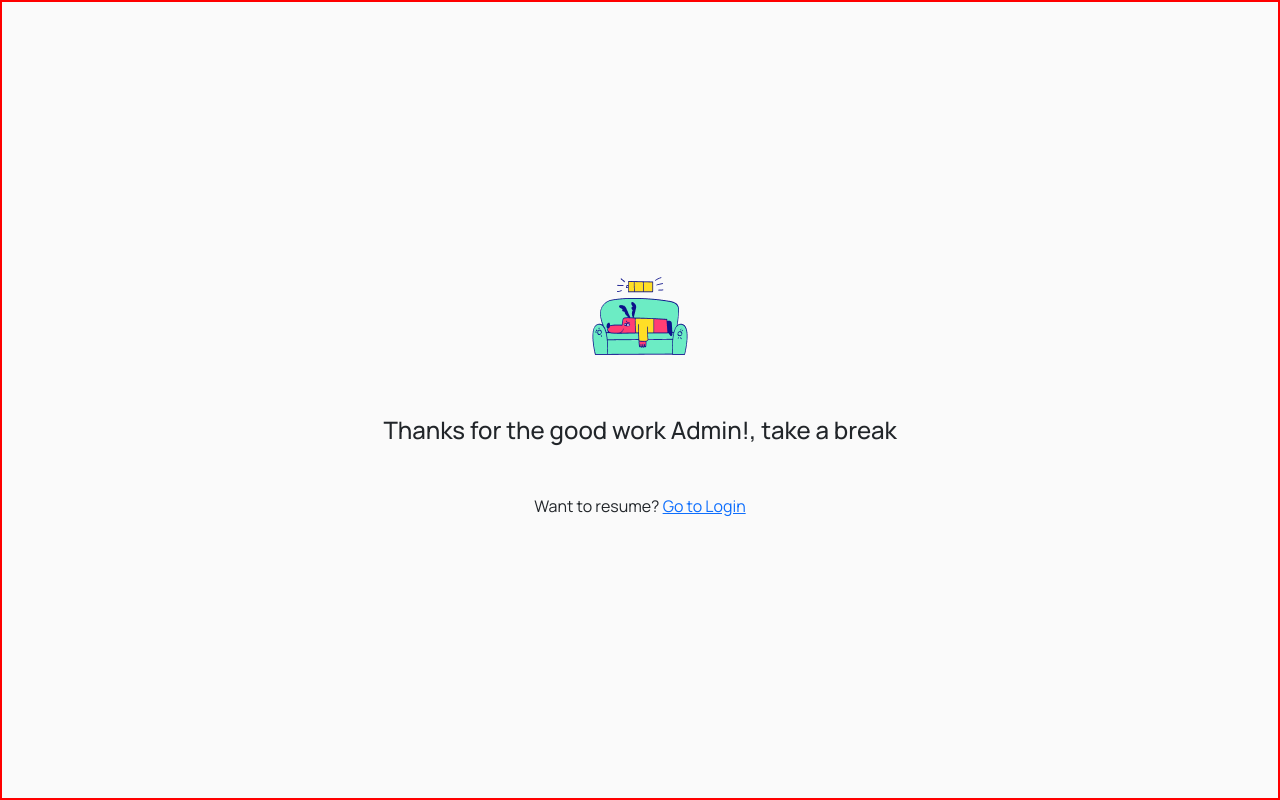
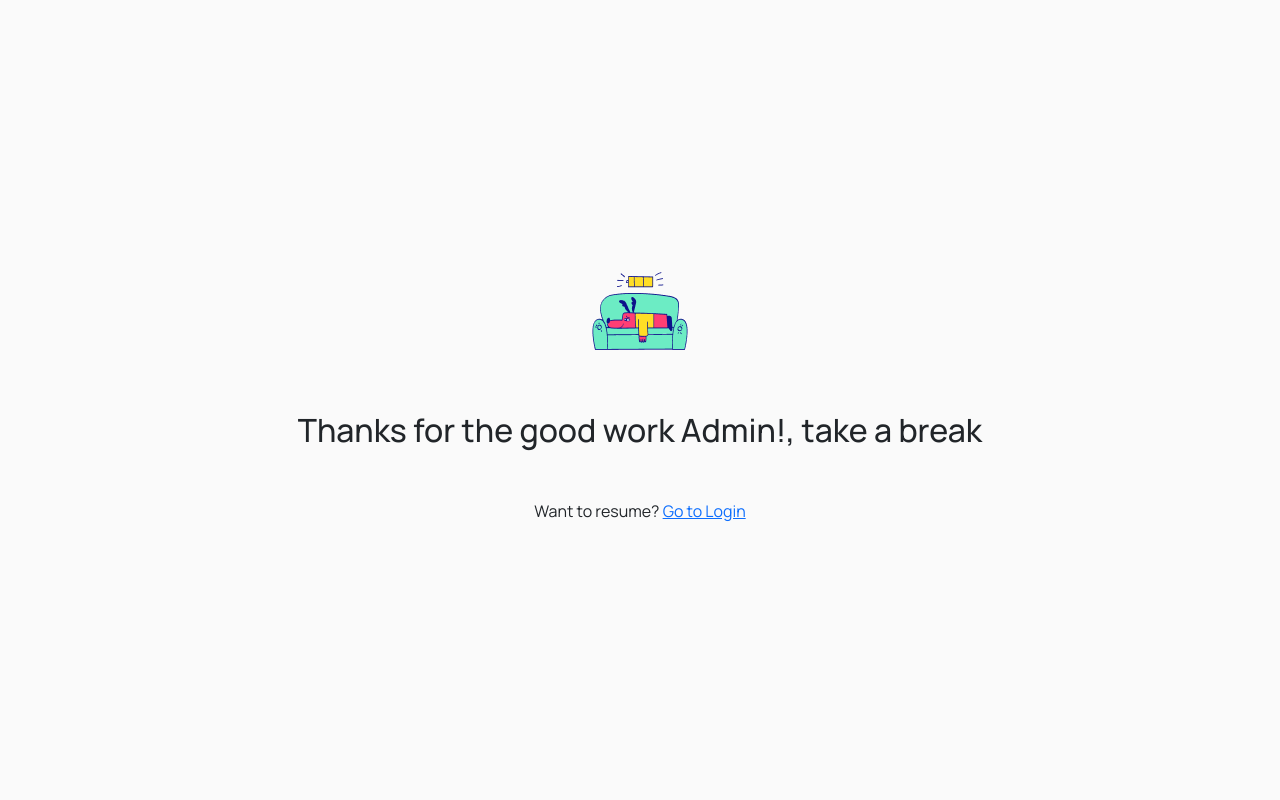
Before and after one commit to 90TUN/DexterPro-UI-Dashboard, a React (Create React App) app: page /user in a window 1280 px wide. Built offline with nearby package versions, Linux system fonts and the light colour scheme.

Commit message:
style update

```diff
--- a/src/style.css
+++ b/src/style.css
@@ -651,7 +651,6 @@ input[type="email"] {
   justify-content: center;
   align-items: center;
   height: 100vh;
-  border: 2px solid red;
 }
 
 .post-logout img {
@@ -659,8 +658,10 @@ input[type="email"] {
 }
 
 .post-logout h4 {
-  margin-bottom: 50px;
+  font-size: clamp(1rem, 2.5vw, 2rem);
+  margin-bottom: clamp(20px, 5vw, 50px);
 }
+
 
 @media screen and (min-width: 1750px) {
   .item1 {
```
